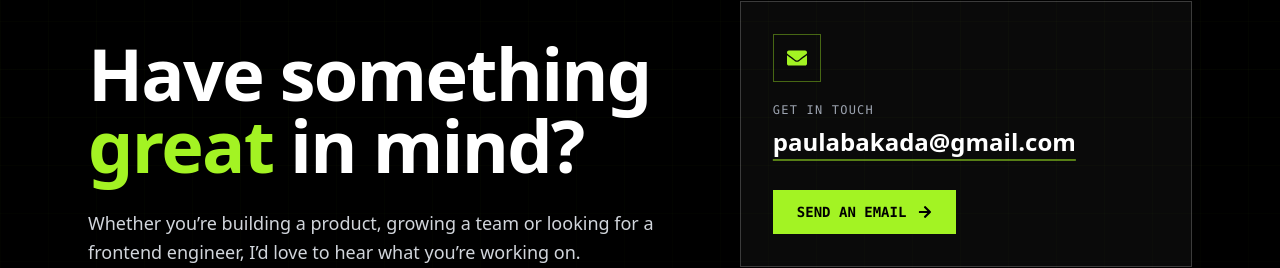
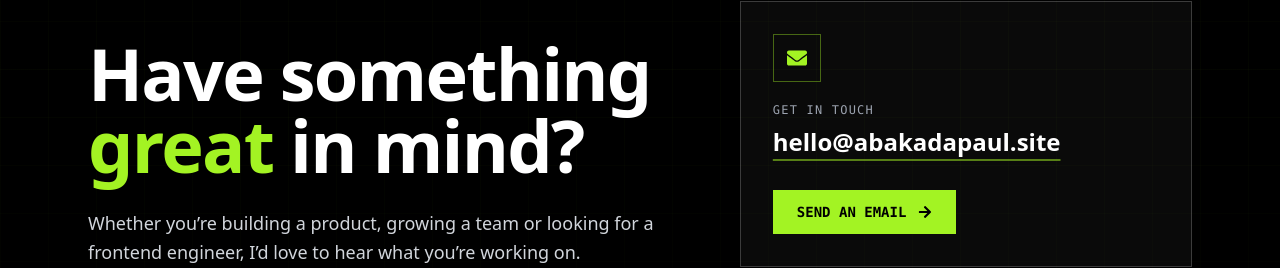
Before and after one commit to paulynson/portfolio, a React (Vite) app: page / in a window 1280 px wide. Shown: the part 8204-8472 px from the top of the page. Built offline with nearby package versions, Linux system fonts and the light colour scheme.

Commit message:
Use professional domain email for portfolio contact links

```diff
--- a/src/pages/Contact.tsx
+++ b/src/pages/Contact.tsx
@@ -31,10 +31,10 @@ function Contact() {
               <FaEnvelope aria-hidden="true" size={20} />
             </div>
             <p className="mb-2 font-mono text-xs uppercase tracking-widest text-gray-400">Get in touch</p>
-            <a href="mailto:paulabakada@gmail.com" className="block break-all text-xl font-semibold text-white underline decoration-[#A3F323]/50 underline-offset-8 transition-colors hover:text-[#A3F323] sm:text-2xl">
-              paulabakada@gmail.com
+            <a href="mailto:hello@abakadapaul.site" className="block break-all text-xl font-semibold text-white underline decoration-[#A3F323]/50 underline-offset-8 transition-colors hover:text-[#A3F323] sm:text-2xl">
+              hello@abakadapaul.site
             </a>
-            <a href="mailto:paulabakada@gmail.com?subject=Let%27s%20connect" data-pointer-magnetic className="magnetic-action contact-cta mt-8 inline-flex items-center gap-3 bg-[#A3F323] px-6 py-3 font-mono text-sm font-bold text-black transition-colors hover:bg-white focus-visible:outline focus-visible:outline-2 focus-visible:outline-offset-4 focus-visible:outline-[#A3F323]">
+            <a href="mailto:hello@abakadapaul.site?subject=Let%27s%20connect" data-pointer-magnetic className="magnetic-action contact-cta mt-8 inline-flex items-center gap-3 bg-[#A3F323] px-6 py-3 font-mono text-sm font-bold text-black transition-colors hover:bg-white focus-visible:outline focus-visible:outline-2 focus-visible:outline-offset-4 focus-visible:outline-[#A3F323]">
               SEND AN EMAIL <FaArrowRight aria-hidden="true" />
             </a>
           </div>
```
